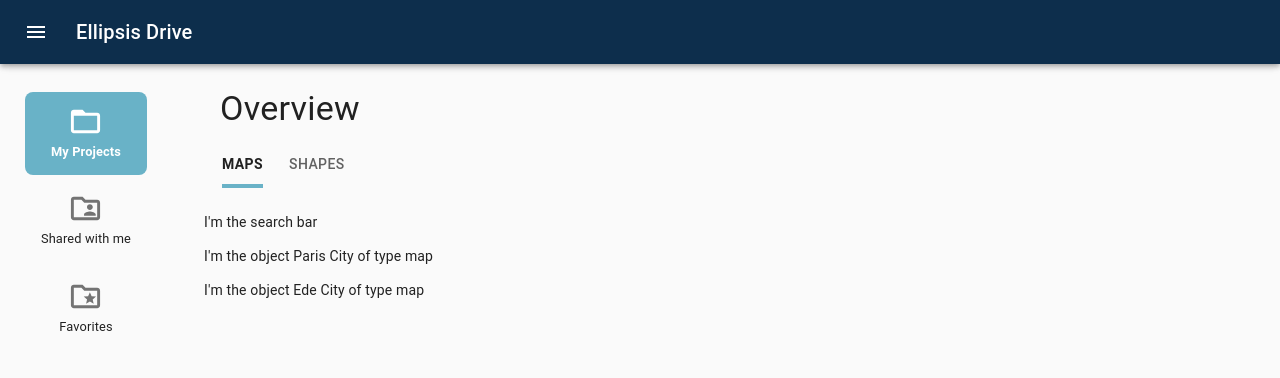
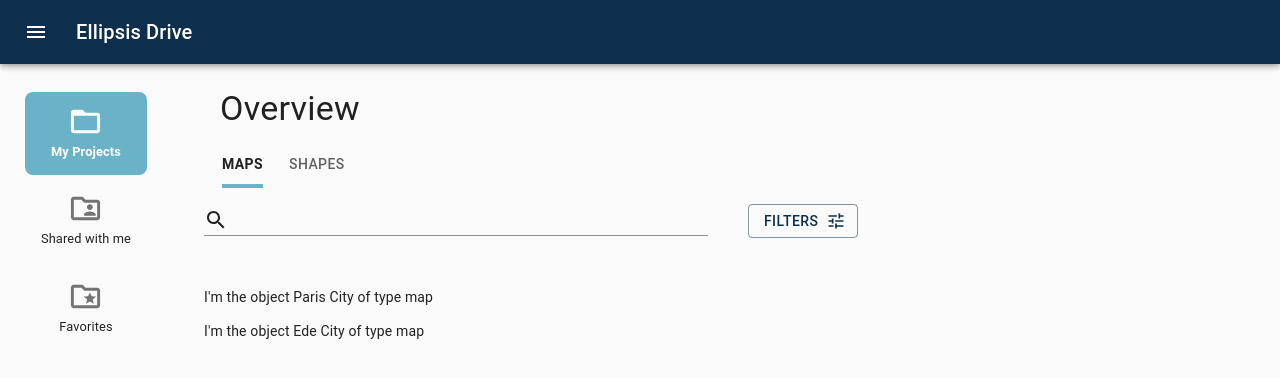
Before and after one commit to pouannes/ellispsis-drive-challenge, a React (Create React App) app: page /overview in a window 1280 px wide. Shown: the top 378 px of the page. Built offline with nearby package versions, Linux system fonts and the light colour scheme.

Commit message:
add search field + filter drawer, filter drawer not done

```diff
--- a/src/App.css
+++ /dev/null
@@ -1,38 +0,0 @@
-.App {
-  text-align: center;
-}
-
-.App-logo {
-  height: 40vmin;
-  pointer-events: none;
-}
-
-@media (prefers-reduced-motion: no-preference) {
-  .App-logo {
-    animation: App-logo-spin infinite 20s linear;
-  }
-}
-
-.App-header {
-  background-color: #282c34;
-  min-height: 100vh;
-  display: flex;
-  flex-direction: column;
-  align-items: center;
-  justify-content: center;
-  font-size: calc(10px + 2vmin);
-  color: white;
-}
-
-.App-link {
-  color: #61dafb;
-}
-
-@keyframes App-logo-spin {
-  from {
-    transform: rotate(0deg);
-  }
-  to {
-    transform: rotate(360deg);
-  }
-}
--- a/src/App.js
+++ b/src/App.js
@@ -1,4 +1,3 @@
-import "./App.css";
 import { BrowserRouter as Router, Switch, Route } from "react-router-dom";
 import { createMuiTheme, ThemeProvider } from "@material-ui/core/styles";
 
--- /dev/null
+++ b/src/components/FiltersDrawer/FiltersDrawer.jsx
@@ -0,0 +1,76 @@
+import React from "react";
+import clsx from "clsx";
+import { makeStyles } from "@material-ui/core/styles";
+import Drawer from "@material-ui/core/Drawer";
+import List from "@material-ui/core/List";
+import Divider from "@material-ui/core/Divider";
+import ListItem from "@material-ui/core/ListItem";
+import ListItemIcon from "@material-ui/core/ListItemIcon";
+import ListItemText from "@material-ui/core/ListItemText";
+import InboxIcon from "@material-ui/icons/MoveToInbox";
+import MailIcon from "@material-ui/icons/Mail";
+
+const useStyles = makeStyles({
+  list: {
+    width: 250,
+  },
+  fullList: {
+    width: "auto",
+  },
+});
+
+function FiltersDrawer({ open, setOpen }) {
+  const classes = useStyles();
+
+  const toggleDrawer = (open) => (event) => {
+    if (
+      event.type === "keydown" &&
+      (event.key === "Tab" || event.key === "Shift")
+    ) {
+      return;
+    }
+
+    setOpen(open);
+  };
+
+  const list = (
+    <div
+      className={clsx(classes.list)}
+      role="presentation"
+      onClick={toggleDrawer(false)}
+      onKeyDown={toggleDrawer(false)}
+    >
+      <List>
+        {["Inbox", "Starred", "Send email", "Drafts"].map((text, index) => (
+          <ListItem button key={text}>
+            <ListItemIcon>
+              {index % 2 === 0 ? <InboxIcon /> : <MailIcon />}
+            </ListItemIcon>
+            <ListItemText primary={text} />
+          </ListItem>
+        ))}
+      </List>
+      <Divider />
+      <List>
+        {["All mail", "Trash", "Spam"].map((text, index) => (
+          <ListItem button key={text}>
+            <ListItemIcon>
+              {index % 2 === 0 ? <InboxIcon /> : <MailIcon />}
+            </ListItemIcon>
+            <ListItemText primary={text} />
+          </ListItem>
+        ))}
+      </List>
+    </div>
+  );
+
+  return (
+    <div>
+      <Drawer anchor={"right"} open={open} onClose={toggleDrawer(false)}>
+        {list}
+      </Drawer>
+    </div>
+  );
+}
+
+export default FiltersDrawer;
--- a/src/components/Overview/Overview.jsx
+++ b/src/components/Overview/Overview.jsx
@@ -8,7 +8,6 @@ import Sidebar from "../Sidebar/Sidebar";
 import BrowserTabs from "../BrowserTabs/BrowserTabs";
 import Search from "../Search/Search";
 import CardBrowser from "../CardBrowser/CardBrowser";
-import ObjectCard from "../ObjectCard/ObjectCard";
 import { Typography } from "@material-ui/core";
 
 const useStyles = makeStyles((theme) => ({
--- a/src/components/Search/Search.jsx
+++ b/src/components/Search/Search.jsx
@@ -1,12 +1,55 @@
-import React from 'react'
+import React from "react";
+
+import { Button, makeStyles, Input, InputAdornment } from "@material-ui/core";
+import SearchIcon from "@material-ui/icons/Search";
+import TuneIcon from "@material-ui/icons/Tune";
+
+import FiltersDrawer from "../FiltersDrawer/FiltersDrawer";
+
+const useStyles = makeStyles((theme) => ({
+  container: {
+    marginBottom: "50px",
+    maxWidth: "720px",
+  },
+  searchField: {
+    width: "70%",
+    marginRight: "40px",
+  },
+  button: {
+    position: "absolute",
+    // top: "0",
+    padding: "4px 15px",
+  },
+}));
 
 function Search() {
+  const classes = useStyles();
+
+  const [open, setOpen] = React.useState(false);
+
   return (
-    <div>
-      <p>I'm the search bar</p>
+    <div className={classes.container}>
+      <Input
+        id="input-with-icon-adornment"
+        className={classes.searchField}
+        startAdornment={
+          <InputAdornment position="start">
+            <SearchIcon />
+          </InputAdornment>
+        }
+      />
+      <Button
+        variant="outlined"
+        color="primary"
+        endIcon={<TuneIcon />}
+        onClick={() => setOpen(true)}
+        classes={{ root: `${classes.button}` }}
+      >
+        Filters
+      </Button>
+      <FiltersDrawer open={open} setOpen={setOpen} />
     </div>
-  )
+  );
 }
 
-
 export default Search;
--- a/src/index.js
+++ b/src/index.js
@@ -1,14 +1,15 @@
-import React from 'react';
-import ReactDOM from 'react-dom';
-import './index.css';
-import App from './App';
-import reportWebVitals from './reportWebVitals';
+import React from "react";
+import ReactDOM from "react-dom";
+import "./index.css";
+import App from "./App";
+import reportWebVitals from "./reportWebVitals";
 
 ReactDOM.render(
-  <React.StrictMode>
-    <App />
-  </React.StrictMode>,
-  document.getElementById('root')
+  // Strict mode disabled due to error in material-ui
+  // <React.StrictMode>
+  <App />,
+  // </React.StrictMode>,
+  document.getElementById("root")
 );
 
 // If you want to start measuring performance in your app, pass a function
```
